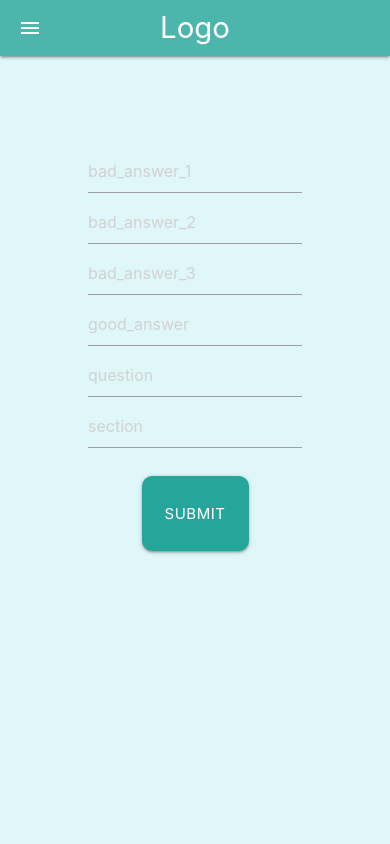
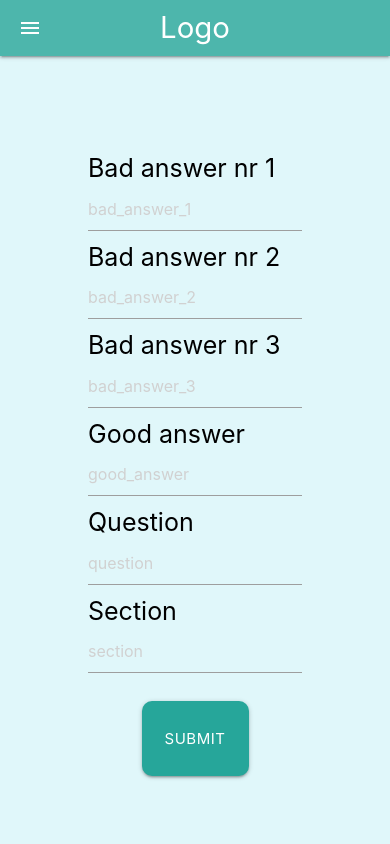
Before and after one commit to coldoe/QuizApp, a React (Create React App) app: page /addQuestion in a window 390 px wide. Shown: the top 844 px of the page. Built offline with nearby package versions, Linux system fonts and the light colour scheme; no server answers.

Commit message:
formik changes, problem with mobiles

```diff
--- a/src/Components/AddQuestion/AddQuestion.jsx
+++ b/src/Components/AddQuestion/AddQuestion.jsx
@@ -9,7 +9,7 @@ import "./AddQuestion.css";
 
 export const AddQuestion = () => {
   return (
-    <div className="AddQuestion justify-content-center">
+    <div className="AddQuestion">
       <Formik
         initialValues={{
           bad_answer_1: "",
@@ -27,26 +27,40 @@ export const AddQuestion = () => {
       >
         {({ errors, touched }) => (
           <Form>
+            <label style={{ color: "black", fontSize: "25px" }}>
+              Bad answer nr 1
+            </label>
             <Field name="bad_answer_1" placeholder="bad_answer_1" />
             {errors.bad_answer_1 && touched.bad_answer_1 ? (
               <div style={{ color: "red" }}>{errors.bad_answer_1}</div>
             ) : null}
+            <label style={{ color: "black", fontSize: "25px" }}>
+              Bad answer nr 2
+            </label>
             <Field name="bad_answer_2" placeholder="bad_answer_2" />
             {errors.bad_answer_2 && touched.bad_answer_2 ? (
               <div style={{ color: "red" }}>{errors.bad_answer_2}</div>
             ) : null}
+            <label style={{ color: "black", fontSize: "25px" }}>
+              Bad answer nr 3
+            </label>
             <Field name="bad_answer_3" placeholder="bad_answer_3" />
             {errors.bad_answer_3 && touched.bad_answer_3 ? (
               <div style={{ color: "red" }}>{errors.bad_answer_3}</div>
             ) : null}
+            <label style={{ color: "black", fontSize: "25px" }}>
+              Good answer
+            </label>
             <Field name="good_answer" placeholder="good_answer" />
             {errors.good_answer && touched.good_answer ? (
               <div style={{ color: "red" }}>{errors.good_answer}</div>
             ) : null}
+            <label style={{ color: "black", fontSize: "25px" }}>Question</label>
             <Field name="question" placeholder="question"></Field>
             {errors.question && touched.question ? (
               <div style={{ color: "red" }}>{errors.question}</div>
             ) : null}
+            <label style={{ color: "black", fontSize: "25px" }}>Section</label>
             <Field name="section" placeholder="section"></Field>
             {errors.section && touched.section ? (
               <div style={{ color: "red" }}>{errors.section}</div>
```
